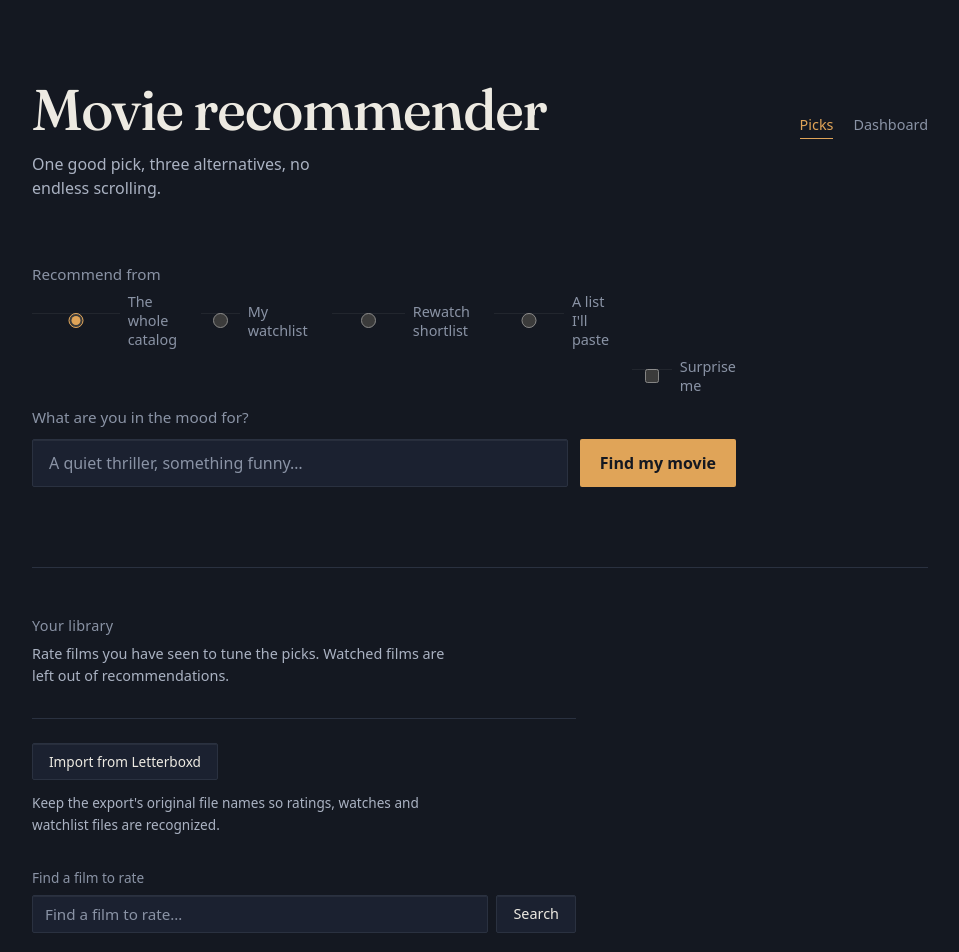
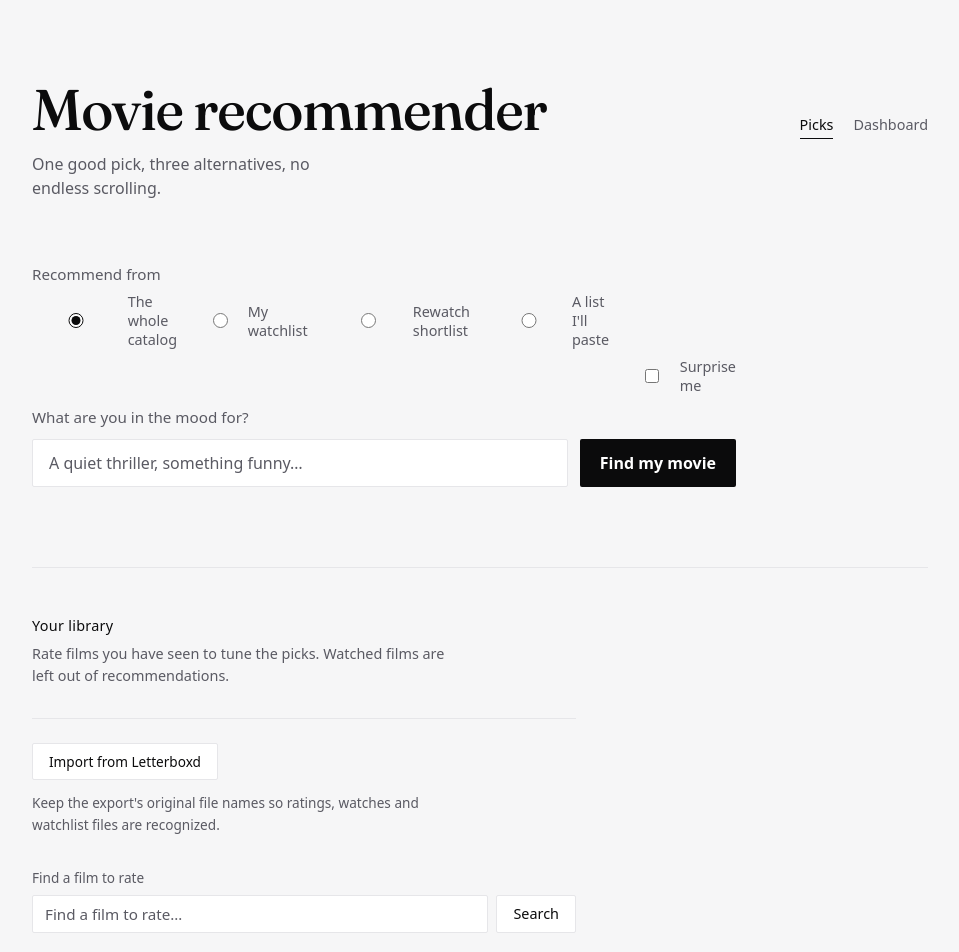
Before and after one commit to Dachacho/movie-recommender, a React (Vite) app in the folder apps/web/: page / in a window 1280 px wide. Shown: the top 952 px of the page, without its empty margins (160-1119 px from the left). Built offline with nearby package versions, Linux system fonts and the light colour scheme; what @movie-recommender/shared would draw is missing.

Commit message:
feat: move the interface onto a light surface system
Replaces the dark amber theme with a monochrome light palette, blue
focus and red destructive states across every view. Layout, type scale,
spacing and motion are unchanged so later stages stay revertable.
Tests: npm test -w @movie-recommender/web

```diff
--- a/apps/web/src/styles.css
+++ b/apps/web/src/styles.css
@@ -10,18 +10,21 @@
 }
 
 :root {
-  --surface-0: #141821;
-  --surface-1: #1b2130;
-  --surface-2: #222a3a;
-  --text-1: #edeae2;
-  --text-2: #aab2c2;
-  --text-3: #8a93a5;
+  color-scheme: light;
+  --bg: #f6f6f7;
+  --surface: #ffffff;
+  --surface-2: #fafafb;
+  --ink: #0b0b0c;
+  --ink-2: #5a5a63;
+  --ink-3: #8a8a93;
+  --line: #e6e6e9;
+  --line-2: #d2d2d8;
+  --on-ink: #ffffff;
+  --danger: #c0362c;
+  --focus: #1a56db;
   --text-lg: 1.2rem;
   --text-title: clamp(2.074rem, 4vw, 2.986rem);
   --text-hero: clamp(2.488rem, 5.5vw, 3.583rem);
-  --line: #2a3140;
-  --line-strong: rgba(255, 255, 255, 0.14);
-  --edge-highlight: rgba(255, 255, 255, 0.06);
   --space-1: 0.25rem;
   --space-2: 0.5rem;
   --space-3: 0.75rem;
@@ -36,10 +39,8 @@
   --duration-fast: 120ms;
   --duration-slow: 260ms;
   --ease-out: cubic-bezier(0.22, 1, 0.36, 1);
-  --amber: #e0a458;
   --serif: 'Fraunces', Georgia, 'Times New Roman', serif;
   --sans: system-ui, -apple-system, 'Segoe UI', sans-serif;
-  color-scheme: dark;
 }
 
 *,
@@ -49,15 +50,20 @@
 }
 
 html {
-  background: var(--surface-0);
+  background: var(--bg);
 }
 
 body {
   margin: 0;
-  background: var(--surface-0);
-  color: var(--text-1);
+  background: var(--bg);
+  color: var(--ink);
   font-family: var(--sans);
   -webkit-font-smoothing: antialiased;
+}
+
+::selection {
+  background: var(--ink);
+  color: var(--on-ink);
 }
 
 .page {
@@ -81,7 +87,7 @@ body {
 .tagline {
   max-width: 36ch;
   margin: var(--space-3) 0 0;
-  color: var(--text-2);
+  color: var(--ink-2);
   line-height: 1.5;
 }
 
@@ -93,7 +99,7 @@ body {
 }
 
 .prompt-form label {
-  color: var(--text-3);
+  color: var(--ink-2);
   font-size: 0.95rem;
 }
 
@@ -106,7 +112,7 @@ body {
 .prompt-form .source-picker legend {
   padding: 0;
   margin-bottom: var(--space-2);
-  color: var(--text-3);
+  color: var(--ink-2);
   font-size: 0.95rem;
 }
 
@@ -120,7 +126,7 @@ body {
   display: inline-flex;
   gap: var(--space-2);
   align-items: center;
-  color: var(--text-3);
+  color: var(--ink-2);
   font-size: 0.9rem;
   cursor: pointer;
   transition:
@@ -130,19 +136,19 @@ body {
 }
 
 .prompt-form .source-picker__option:hover {
-  color: var(--text-1);
+  color: var(--ink);
 }
 
 .source-picker__option input {
   width: 0.9rem;
   height: 0.9rem;
   margin: 0;
-  accent-color: var(--amber);
+  accent-color: var(--ink);
   cursor: pointer;
 }
 
 .source-picker__option:focus-within {
-  color: var(--text-1);
+  color: var(--ink);
 }
 
 .prompt-form .source-picker__option--toggle {
@@ -159,9 +165,8 @@ body {
   padding: var(--space-3) var(--space-4);
   border: 1px solid var(--line);
   border-radius: 2px;
-  background: var(--surface-1);
-  box-shadow: inset 0 1px 0 var(--edge-highlight);
-  color: var(--text-1);
+  background: var(--surface);
+  color: var(--ink);
   font: inherit;
   font-size: 0.95rem;
   line-height: 1.5;
@@ -172,7 +177,7 @@ body {
 }
 
 .list-paste textarea::placeholder {
-  color: var(--text-3);
+  color: var(--ink-2);
 }
 
 .list-paste__actions {
@@ -185,7 +190,7 @@ body {
 .list-paste__hint {
   max-width: 36ch;
   margin: 0;
-  color: var(--text-2);
+  color: var(--ink-2);
   font-size: 0.8rem;
   line-height: 1.5;
 }
@@ -202,9 +207,8 @@ body {
   padding: var(--space-3) var(--space-4);
   border: 1px solid var(--line);
   border-radius: 2px;
-  background: var(--surface-1);
-  box-shadow: inset 0 1px 0 var(--edge-highlight);
-  color: var(--text-1);
+  background: var(--surface);
+  color: var(--ink);
   font: inherit;
 }
 
@@ -215,15 +219,15 @@ body {
 }
 
 .prompt-form input::placeholder {
-  color: var(--text-3);
+  color: var(--ink-2);
 }
 
 .prompt-form button {
   padding: var(--space-3) var(--space-5);
   border: 0;
   border-radius: 2px;
-  background: var(--amber);
-  color: var(--surface-0);
+  background: var(--ink);
+  color: var(--on-ink);
   font: inherit;
   font-weight: 600;
   cursor: pointer;
@@ -239,12 +243,12 @@ body {
 }
 
 :focus-visible {
-  outline: 2px solid var(--amber);
+  outline: 2px solid var(--focus);
   outline-offset: 3px;
 }
 
 .prompt-form button:focus-visible {
-  outline-color: var(--text-1);
+  outline-color: var(--focus);
 }
 
 .results {
@@ -254,14 +258,14 @@ body {
 .status {
   max-width: 52ch;
   margin: 0;
-  color: var(--text-2);
+  color: var(--ink-2);
   line-height: 1.6;
 }
 
 .status--error {
   padding-left: var(--space-4);
-  border-left: 1px solid var(--text-3);
-  color: var(--text-1);
+  border-left: 1px solid var(--danger);
+  color: var(--ink);
 }
 
 .pick-round__toolbar {
@@ -276,9 +280,8 @@ body {
   padding: var(--space-2) var(--space-4);
   border: 1px solid var(--line);
   border-radius: 2px;
-  background: var(--surface-1);
-  box-shadow: inset 0 1px 0 var(--edge-highlight);
-  color: var(--text-3);
+  background: var(--surface);
+  color: var(--ink);
   font: inherit;
   font-size: 0.85rem;
   cursor: pointer;
@@ -289,9 +292,9 @@ body {
 }
 
 .pick-action:hover:not(:disabled) {
-  border-color: var(--line-strong);
+  border-color: var(--line-2);
   background: var(--surface-2);
-  color: var(--text-1);
+  color: var(--ink);
 }
 
 .pick-action:disabled {
@@ -337,7 +340,7 @@ body {
   width: 100%;
   aspect-ratio: 2 / 3;
   border-radius: 2px;
-  background: var(--surface-1);
+  background: var(--surface-2);
   box-shadow: 0 0 0 1px var(--line);
   object-fit: cover;
 }
@@ -347,7 +350,7 @@ body {
   align-items: center;
   justify-content: center;
   padding: var(--space-4);
-  color: var(--text-3);
+  color: var(--ink-3);
   font-size: 0.8rem;
   text-align: center;
 }
@@ -372,20 +375,20 @@ body {
   width: 2.25rem;
   height: 2px;
   margin-bottom: var(--space-4);
-  background: var(--amber);
+  background: var(--ink);
   content: '';
 }
 
 .main-pick__meta {
   margin: var(--space-4) 0 0;
-  color: var(--text-2);
+  color: var(--ink-2);
   font-size: 0.95rem;
   line-height: 1.5;
 }
 
 .main-pick__genres {
   margin: var(--space-1) 0 0;
-  color: var(--text-2);
+  color: var(--ink-2);
   font-size: 0.85rem;
   letter-spacing: 0.01em;
 }
@@ -401,7 +404,7 @@ body {
 
 .alternatives__heading {
   margin: 0 0 var(--space-5);
-  color: var(--text-3);
+  color: var(--ink);
   font-size: 0.9rem;
   font-weight: 500;
   letter-spacing: 0.02em;
@@ -427,7 +430,7 @@ body {
 
 .alternative__year {
   margin: var(--space-1) 0 0;
-  color: var(--text-2);
+  color: var(--ink-2);
   font-size: 0.85rem;
 }
 
@@ -439,7 +442,7 @@ body {
 
 .library__heading {
   margin: 0;
-  color: var(--text-3);
+  color: var(--ink);
   font-size: 0.9rem;
   font-weight: 500;
   letter-spacing: 0.02em;
@@ -448,7 +451,7 @@ body {
 .library__intro {
   max-width: 52ch;
   margin: var(--space-2) 0 0;
-  color: var(--text-2);
+  color: var(--ink-2);
   font-size: 0.9rem;
   line-height: 1.5;
 }
@@ -466,9 +469,8 @@ body {
   padding: var(--space-2) var(--space-4);
   border: 1px solid var(--line);
   border-radius: 2px;
-  background: var(--surface-1);
-  box-shadow: inset 0 1px 0 var(--edge-highlight);
-  color: var(--text-1);
+  background: var(--surface);
+  color: var(--ink);
   font-size: 0.85rem;
   cursor: pointer;
   transition:
@@ -478,13 +480,13 @@ body {
 }
 
 .import__file:hover {
-  border-color: var(--line-strong);
+  border-color: var(--line-2);
   background: var(--surface-2);
-  color: var(--text-1);
+  color: var(--ink);
 }
 
 .import__file:focus-within {
-  outline: 2px solid var(--amber);
+  outline: 2px solid var(--focus);
   outline-offset: 3px;
 }
 
@@ -501,8 +503,8 @@ body {
 .import__file--disabled,
 .import__file--disabled:hover {
   border-color: var(--line);
-  background: var(--surface-1);
-  color: var(--text-3);
+  background: var(--surface);
+  color: var(--ink-3);
   cursor: default;
   opacity: 0.55;
 }
@@ -518,7 +520,7 @@ body {
 
 .import__unmatched {
   margin-top: var(--space-2);
-  color: var(--text-2);
+  color: var(--ink-2);
   font-size: 0.85rem;
   line-height: 1.5;
 }
@@ -528,7 +530,7 @@ body {
 }
 
 .import__unmatched summary:hover {
-  color: var(--amber);
+  color: var(--ink);
 }
 
 .import__list {
@@ -544,7 +546,7 @@ body {
 }
 
 .library__search label {
-  color: var(--text-3);
+  color: var(--ink-2);
   font-size: 0.85rem;
 }
 
@@ -560,9 +562,8 @@ body {
   padding: var(--space-2) var(--space-3);
   border: 1px solid var(--line);
   border-radius: 2px;
-  background: var(--surface-1);
-  box-shadow: inset 0 1px 0 var(--edge-highlight);
-  color: var(--text-1);
+  background: var(--surface);
+  color: var(--ink);
   font: inherit;
   font-size: 0.95rem;
   transition:
@@ -571,16 +572,15 @@ body {
 }
 
 .library__search input::placeholder {
-  color: var(--text-3);
+  color: var(--ink-2);
 }
 
 .library__search button {
   padding: var(--space-2) var(--space-4);
   border: 1px solid var(--line);
   border-radius: 2px;
-  background: var(--surface-1);
-  box-shadow: inset 0 1px 0 var(--edge-highlight);
-  color: var(--text-1);
+  background: var(--surface);
+  color: var(--ink);
   font: inherit;
   font-size: 0.9rem;
   cursor: pointer;
@@ -591,9 +591,9 @@ body {
 }
 
 .library__search button:hover:not(:disabled) {
-  border-color: var(--line-strong);
+  border-color: var(--line-2);
   background: var(--surface-2);
-  color: var(--text-1);
+  color: var(--ink);
 }
 
 .library__search button:disabled {
@@ -638,7 +638,7 @@ body {
 
 .library__year {
   margin: 0;
-  color: var(--text-2);
+  color: var(--ink-2);
   font-size: 0.85rem;
 }
 
@@ -658,9 +658,8 @@ body {
   padding: var(--space-1) var(--space-3);
   border: 1px solid var(--line);
   border-radius: 2px;
-  background: var(--surface-1);
-  box-shadow: inset 0 1px 0 var(--edge-highlight);
-  color: var(--text-3);
+  background: var(--surface);
+  color: var(--ink);
   font: inherit;
   font-size: 0.8rem;
   cursor: pointer;
@@ -671,14 +670,14 @@ body {
 }
 
 .library__toggle:hover {
-  border-color: var(--line-strong);
+  border-color: var(--line-2);
   background: var(--surface-2);
-  color: var(--text-1);
+  color: var(--ink);
 }
 
 .library__toggle[aria-pressed='true'] {
-  border-color: var(--amber);
-  color: var(--amber);
+  border-color: var(--ink);
+  color: var(--ink);
 }
 
 .library__toggle[aria-pressed='true']::before {
@@ -707,13 +706,12 @@ body {
 }
 
 .star-rating__glyph {
-  color: var(--text-3);
-  opacity: 0.35;
+  color: var(--ink-3);
 }
 
 .star-rating__fill {
   overflow: hidden;
-  color: var(--amber);
+  color: var(--ink);
   white-space: nowrap;
 }
 
@@ -743,7 +741,7 @@ body {
 }
 
 .star-rating__input:focus-visible {
-  outline: 2px solid var(--amber);
+  outline: 2px solid var(--focus);
   outline-offset: 2px;
 }
 
@@ -767,7 +765,7 @@ body {
 .view-nav a {
   padding-bottom: var(--space-1);
   border-bottom: 1px solid transparent;
-  color: var(--text-3);
+  color: var(--ink-2);
   text-decoration: none;
   transition:
     background-color var(--duration-fast) var(--ease-out),
@@ -776,16 +774,16 @@ body {
 }
 
 .view-nav a:hover {
-  color: var(--text-1);
+  color: var(--ink);
 }
 
 .view-nav a[aria-current='page'] {
-  border-bottom-color: var(--amber);
-  color: var(--amber);
+  border-bottom-color: var(--ink);
+  color: var(--ink);
 }
 
 .view-nav a:focus-visible {
-  outline: 2px solid var(--amber);
+  outline: 2px solid var(--focus);
   outline-offset: 3px;
 }
 
@@ -807,13 +805,13 @@ body {
 .dashboard__summary {
   max-width: 60ch;
   margin: var(--space-4) 0 0;
-  color: var(--text-2);
+  color: var(--ink-2);
   font-variant-numeric: tabular-nums;
   line-height: 1.6;
 }
 
 .dashboard__mean {
-  color: var(--amber);
+  color: var(--ink);
 }
 
 .dashboard__counts {
@@ -827,13 +825,13 @@ body {
 }
 
 .dashboard__count {
-  color: var(--text-3);
+  color: var(--ink-2);
   font-size: 0.85rem;
 }
 
 .dashboard__count-value {
   margin-right: var(--space-1);
-  color: var(--text-1);
+  color: var(--ink);
   font-size: 1.35rem;
 }
 
@@ -841,13 +839,12 @@ body {
   margin-top: clamp(var(--space-7), 4vw, var(--space-8));
   padding: var(--space-4) var(--space-5) var(--space-6);
   border: 1px solid var(--line);
-  background: var(--surface-1);
-  box-shadow: inset 0 1px 0 var(--edge-highlight);
+  background: var(--surface);
 }
 
 .dashboard__section-heading {
   margin: 0 0 var(--space-4);
-  color: var(--text-3);
+  color: var(--ink-2);
   font-size: 0.9rem;
   font-weight: 500;
   letter-spacing: 0.02em;
@@ -871,7 +868,7 @@ body {
 
 .dashboard__histogram-label,
 .dashboard__histogram-count {
-  color: var(--text-3);
+  color: var(--ink-2);
   font-size: 0.8rem;
   font-variant-numeric: tabular-nums;
 }
@@ -891,7 +888,7 @@ body {
 .dashboard__histogram-bar {
   display: block;
   height: 100%;
-  background: var(--amber);
+  background: var(--ink);
 }
 
 .dashboard__columns {
@@ -935,7 +932,7 @@ body {
 
 .dashboard__row-year,
 .dashboard__row-rating {
-  color: var(--text-2);
+  color: var(--ink-2);
   font-size: 0.8rem;
   font-variant-numeric: tabular-nums;
 }
@@ -947,7 +944,7 @@ body {
   border: 1px solid transparent;
   border-radius: 2px;
   background: transparent;
-  color: var(--text-3);
+  color: var(--ink-3);
   font: inherit;
   font-size: 1rem;
   line-height: 1;
@@ -960,18 +957,18 @@ body {
 
 .dashboard__remove:hover {
   border-color: var(--line);
-  color: var(--amber);
+  color: var(--danger);
 }
 
 .dashboard__remove:focus-visible {
-  outline: 2px solid var(--amber);
+  outline: 2px solid var(--focus);
   outline-offset: 2px;
 }
 
 .dashboard__empty {
   max-width: 42ch;
   margin: 0;
-  color: var(--text-2);
+  color: var(--ink-2);
   font-size: 0.9rem;
   line-height: 1.6;
 }
@@ -993,7 +990,7 @@ body {
 
 .dashboard__history-meta {
   margin: 0;
-  color: var(--text-2);
+  color: var(--ink-2);
   font-size: 0.8rem;
   font-variant-numeric: tabular-nums;
   line-height: 1.5;
@@ -1001,7 +998,7 @@ body {
 
 .dashboard__history-replaced {
   margin: var(--space-1) 0 0;
-  color: var(--text-2);
+  color: var(--ink-2);
   font-size: 0.85rem;
   line-height: 1.5;
 }
@@ -1023,9 +1020,8 @@ body {
   padding: var(--space-2) var(--space-4);
   border: 1px solid var(--line);
   border-radius: 2px;
-  background: var(--surface-1);
-  box-shadow: inset 0 1px 0 var(--edge-highlight);
-  color: var(--text-1);
+  background: var(--surface);
+  color: var(--ink);
   font: inherit;
   font-size: 0.85rem;
   cursor: pointer;
@@ -1036,9 +1032,9 @@ body {
 }
 
 .dashboard__data-action:hover:not(:disabled) {
-  border-color: var(--line-strong);
+  border-color: var(--line-2);
   background: var(--surface-2);
-  color: var(--text-1);
+  color: var(--ink);
 }
 
 .dashboard__data-action:disabled {
@@ -1047,20 +1043,20 @@ body {
 }
 
 .dashboard__data-action--destructive {
-  border-color: var(--amber);
-  color: var(--amber);
+  border-color: var(--danger);
+  color: var(--danger);
 }
 
 .dashboard__data-action--destructive:hover:not(:disabled) {
-  border-color: var(--amber);
-  color: var(--amber);
+  border-color: var(--danger);
+  color: var(--danger);
 }
 
 .dashboard__data-confirm {
   max-width: 46ch;
   margin-top: var(--space-4);
   padding-left: var(--space-4);
-  border-left: 2px solid var(--amber);
+  border-left: 2px solid var(--danger);
 }
 
 .dashboard__data-warning {
```
